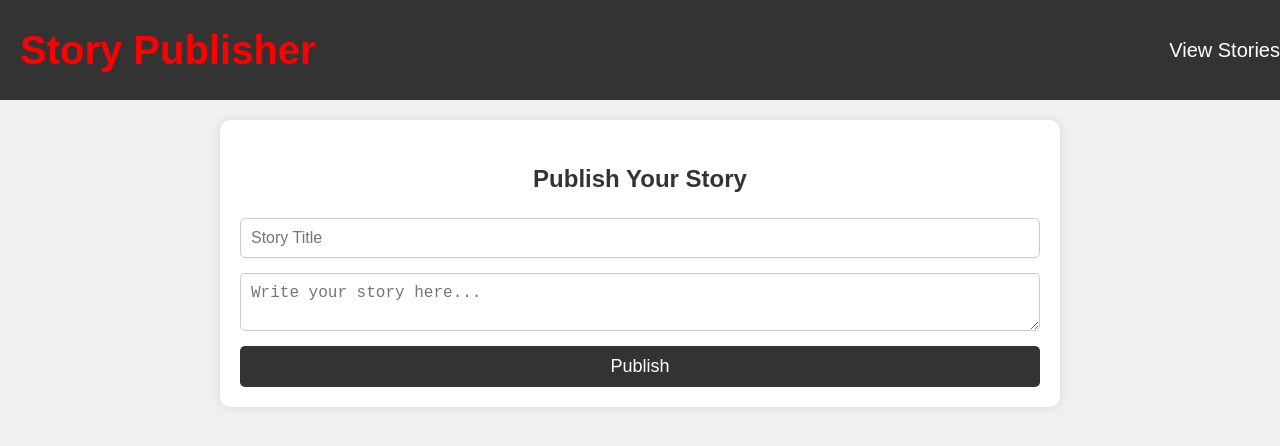
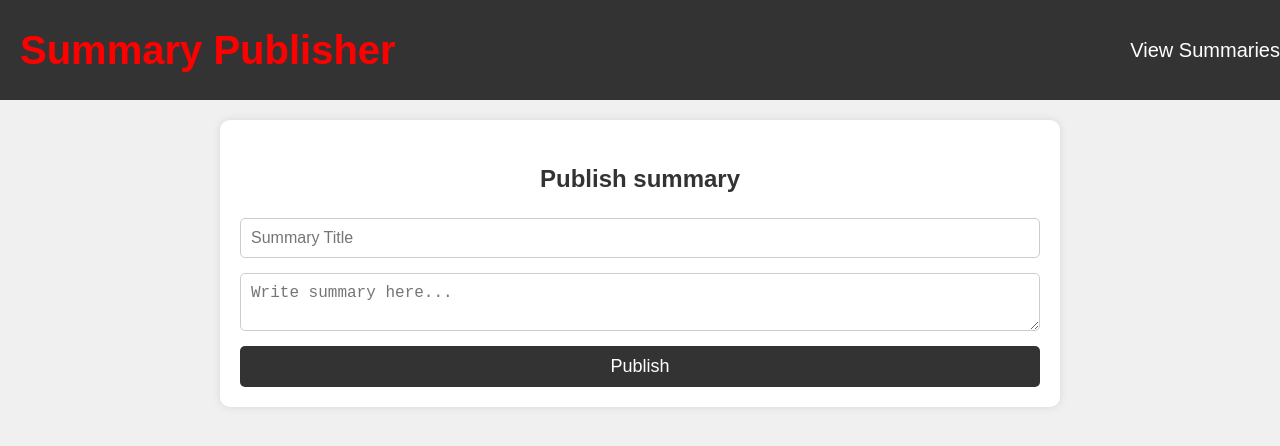
Before and after one commit to MANISHBRO500/storyclub, a website: page publisher.html in a window 1280 px wide. Drawn offline with Linux system fonts and the light colour scheme.

Commit message:
Update publisher.html

```diff
--- a/publisher.html
+++ b/publisher.html
@@ -3,22 +3,22 @@
 <head>
     <meta charset="UTF-8">
     <meta name="viewport" content="width=device-width, initial-scale=1.0">
-    <title>Publish Story</title>
+    <title>Publish Summary</title>
     <link rel="stylesheet" href="publisher.css">
 </head>
 <body>
     <nav>
-        <a class="logo" href="#">Story Publisher</a>
+        <a class="logo" href="#">Summary Publisher</a>
         <ul>
-            <li><a href="index.html">View Stories</a></li>
+            <li><a href="index.html">View Summaries</a></li>
         </ul>
     </nav>
 
     <div class="container">
-        <h2>Publish Your Story</h2>
+        <h2>Publish summary</h2>
         <form id="story-form">
-            <input type="text" id="title" placeholder="Story Title" required>
-            <textarea id="content" placeholder="Write your story here..." required></textarea>
+            <input type="text" id="title" placeholder="Summary Title" required>
+            <textarea id="content" placeholder="Write summary here..." required></textarea>
             <button type="submit">Publish</button>
         </form>
     </div>
```
